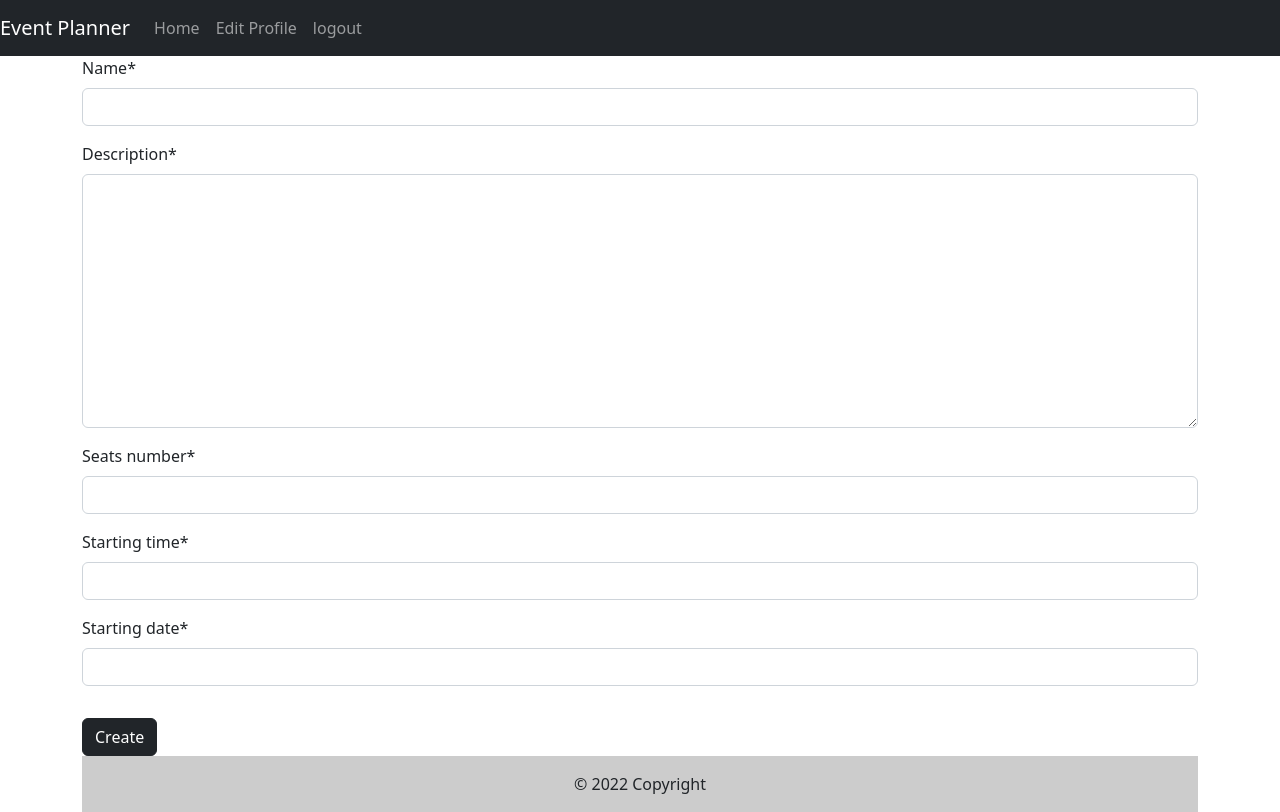
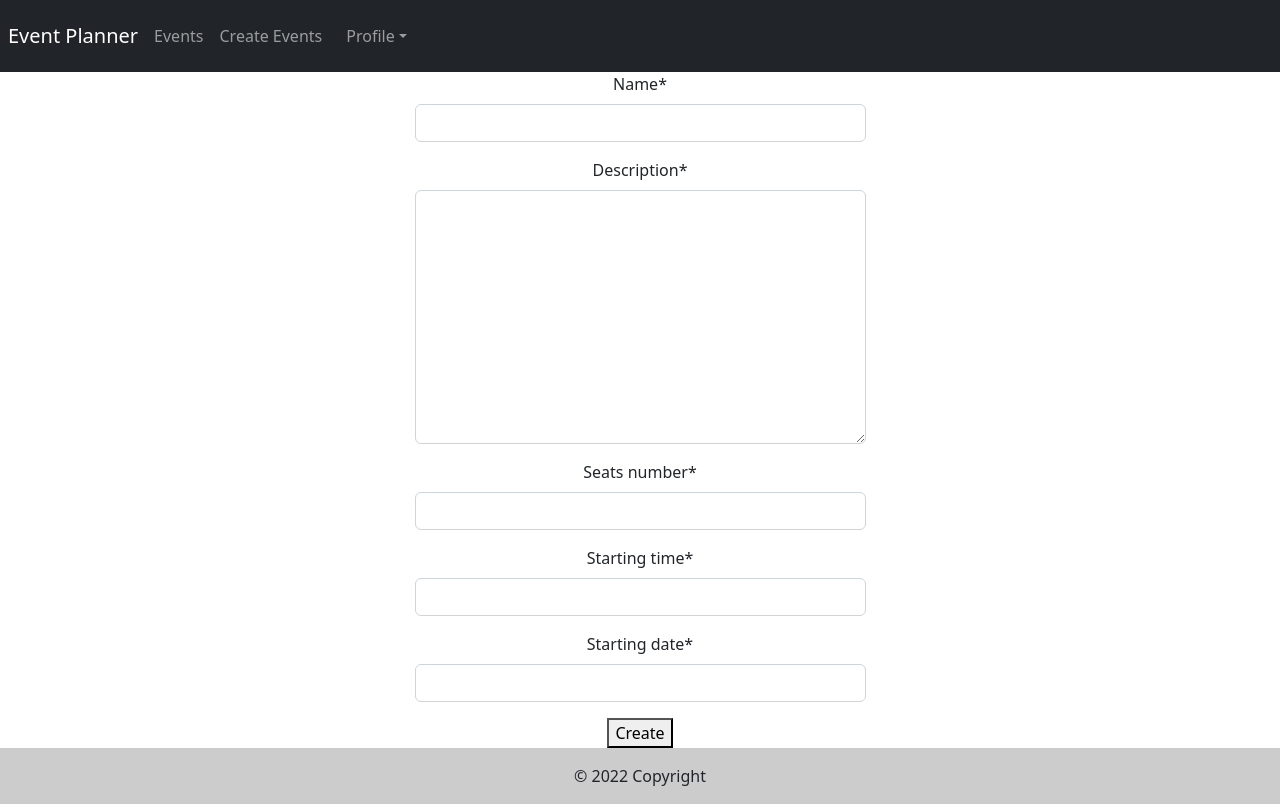
Before and after one commit to MBujaber/First-Pair-Project, a Django app: page /events/create/ in a window 1280 px wide. Run offline with Django 4.2, Linux system fonts and the light colour scheme; the visitor is signed in with stand-in values (Sample User, id 1); some libraries are stand-ins or nearby versions.

Commit message:
solved the task

```diff
--- a/events/templates/base.html
+++ b/events/templates/base.html
@@ -29,7 +29,7 @@
   <body class="d-flex flex-column min-vh-100">
 
     <nav class="navbar navbar-expand-lg navbar-dark bg-dark">
-        <a class="navbar-brand" href="{% url 'home' %}">Event Planner</a>
+        <a class="navbar-brand me-auto p-2" href="{% url 'home' %}">Event Planner</a>
         <button
           class="navbar-toggler"
           type="button"
@@ -44,23 +44,44 @@
 
         <div class="collapse navbar-collapse" id="navbarSupportedContent">
           <ul class="navbar-nav mr-auto">
-            <li class="nav-item active">
+            <!-- <li class="nav-item active">
               <a class="nav-link" href="{% url 'home' %}"> Home </a>
+            </li> -->
+            <li class="nav-item">
+              <a class="nav-link" href="{% url 'event-list' %}"> Events </a>
             </li>
+            {% if request.user.is_staff %}
             <li class="nav-item">
-              {% if request.user.is_authenticated %}
-              <li class="nav-item">
-                <a class="nav-link" href="{% url 'profile' %}">Edit Profile</a>
-              </li>
-              <a class="nav-link" href="{% url 'logout' %}">logout</a>
-              {% else %}
+              <a class="nav-link" href="{% url 'create-event' %}"> Create Events </a>
+            </li>
+            {% endif %}
+          </ul>
+
+        <div class="navbar-nav">
+            {% if request.user.is_authenticated %}
+            <li class="nav-item dropdown p-2">
+              <a class="nav-link dropdown-toggle" data-bs-toggle="dropdown" href="#" role="button" aria-expanded="false">Profile</a>
+              <ul class="dropdown-menu">
+                <li><a class="dropdown-header">Signed in as {{ request.user.username }}</a></li>
+                <li><hr class="dropdown-divider"></li>
+                <li><a class="dropdown-item" href="{% url 'profile' %}">Edit Profile</a></li>
+                <li><a class="dropdown-item" href="#">Change Password</a></li>
+                <li><hr class="dropdown-divider"></li>
+                <li><a class="dropdown-item" href="{% url 'logout' %}">logout</a></li>
+              </ul>
+            </li>
+          </div>
+
+            {% else %}
+
+            <li class="nav-item">
               <a class="nav-link" href="{% url 'login' %}">login</a>
             </li>
             <li class="nav-item">
               <a class="nav-link" href="{% url 'register' %}">Register</a>
-              {% endif %}
             </li>
-          </ul>
+
+            {% endif %}
         </div>
       </nav>
       {% block content %}
--- a/events/templates/event_create.html
+++ b/events/templates/event_create.html
@@ -3,10 +3,19 @@
 
  {% block content %}
  {% load crispy_forms_tags %}
- <div class="container">
-    <form class="my-class" action="{% url 'create-event' %}" method="POST">
-      {% csrf_token %} {{form|crispy}}
-      <button class="btn btn-dark mt-3" type="submit">Create</button>
-    </form>
+
+<div class="container text-center">
+  <div class="row justify-content-center">
+    <div class="col-5">
+      <form
+        action="{% url 'create-event' %}"
+        method="POST"
+      >
+        {% csrf_token %} {{ form | crispy }}
+        <button type="submit">Create</button>
+      </form>
+    </div>
+  </div>
+</div>
 
 {% endblock content %}
--- a/events/views.py
+++ b/events/views.py
@@ -28,9 +28,9 @@ def get_events(request: HttpRequest):
 def create_event(request):
     form = EventForm()
     if request.method == "POST":
-        _form = EventForm(request.POST)
-        if _form.is_valid():
-            profile = _form.save(commit=False)
+        form = EventForm(request.POST)
+        if form.is_valid():
+            profile = form.save(commit=False)
             profile.user = request.user
             profile.save()
         return redirect("event-list")
--- a/users/templates/base.html
+++ b/users/templates/base.html
@@ -50,8 +50,12 @@
             <li class="nav-item">
               <a class="nav-link" href="{% url 'event-list' %}"> Events </a>
             </li>
+            {% if request.user.is_staff %}
+            <li class="nav-item">
+              <a class="nav-link" href="{% url 'create-event' %}"> Create Events </a>
+            </li>
+            {% endif %}
           </ul>
-
 
         <div class="navbar-nav">
             {% if request.user.is_authenticated %}
```
Also changed, not shown: users/templates/home.html (+6 -11 lines).
